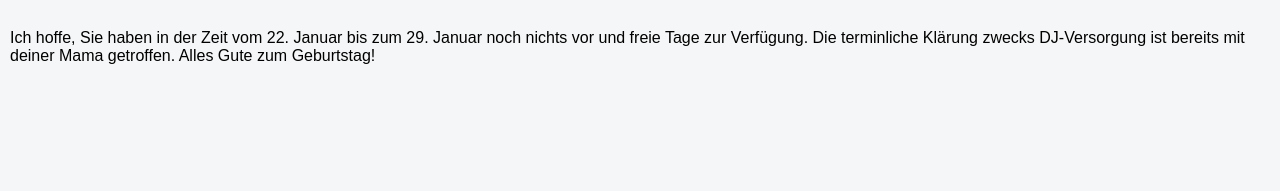
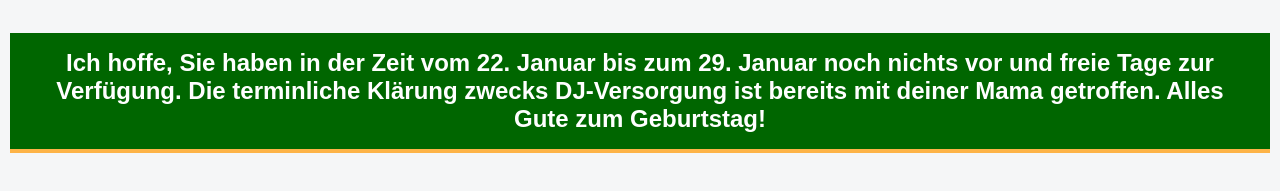
Before and after one commit to Stiggas/HappyBirthday, a plain HTML site: page index.html in a window 1280 px wide. Shown: the part 1562-1753 px from the top of the page. Before the commit the page ends 1679 px from the top, so only its background shows below. Drawn offline with Linux system fonts and the light colour scheme.

Commit message:
Update index.html

```diff
--- a/index.html
+++ b/index.html
@@ -22,7 +22,7 @@
       <img src="https://media-cdn.holidaycheck.com/w_1280,h_720,c_fill,q_auto,f_auto/ugc/images/015d4097-4098-4349-976b-43ac78175139">
       <img src="https://assets.website-files.com/5d2082bb946d401925669a21/63340bc579b4196af779585e_bam-body-positivity.jpg">
       <iframe width="560" height="315" src="https://www.youtube.com/embed/5W3CPnM8pmQ?si=2LplPP6G48PCM7Gh" title="YouTube video player" frameborder="0" allow="accelerometer; autoplay; clipboard-write; encrypted-media; gyroscope; picture-in-picture; web-share" allowfullscreen></iframe>
-      <p>Ich hoffe, Sie haben in der Zeit vom 22. Januar bis zum 29. Januar noch nichts vor und freie Tage zur Verfügung. Die terminliche Klärung zwecks DJ-Versorgung ist bereits mit deiner Mama getroffen. Alles Gute zum Geburtstag!</p>
+      <h2>Ich hoffe, Sie haben in der Zeit vom 22. Januar bis zum 29. Januar noch nichts vor und freie Tage zur Verfügung. Die terminliche Klärung zwecks DJ-Versorgung ist bereits mit deiner Mama getroffen. Alles Gute zum Geburtstag!</h2>
     </div>
   </body>
 </html>
```
